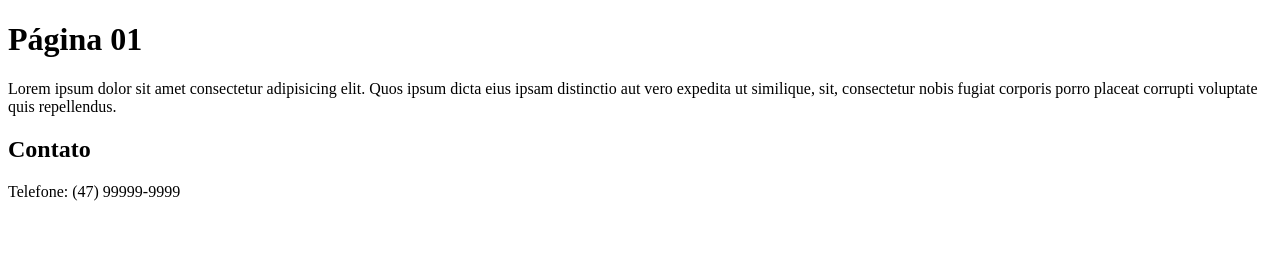
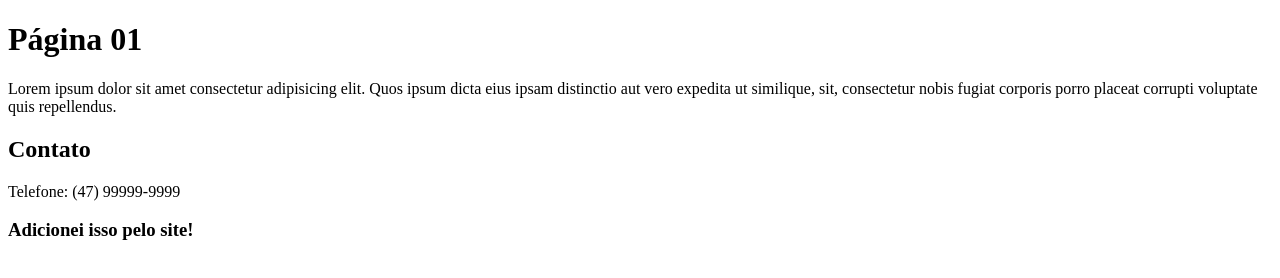
Before and after one commit to felipechrist/repositorio01, a plain HTML site: page index.html in a window 1280 px wide. Drawn offline with Linux system fonts and the light colour scheme.

Commit message:
Update index.html
Teste feito pelo site

```diff
--- a/index.html
+++ b/index.html
@@ -10,5 +10,6 @@
   <p>Lorem ipsum dolor sit amet consectetur adipisicing elit. Quos ipsum dicta eius ipsam distinctio aut vero expedita ut similique, sit, consectetur nobis fugiat corporis porro placeat corrupti voluptate quis repellendus.</p>
   <h2>Contato</h2>
   <p>Telefone: (47) 99999-9999</p>
+  <h3>Adicionei isso pelo site!</h3>
 </body>
 </html>
```
